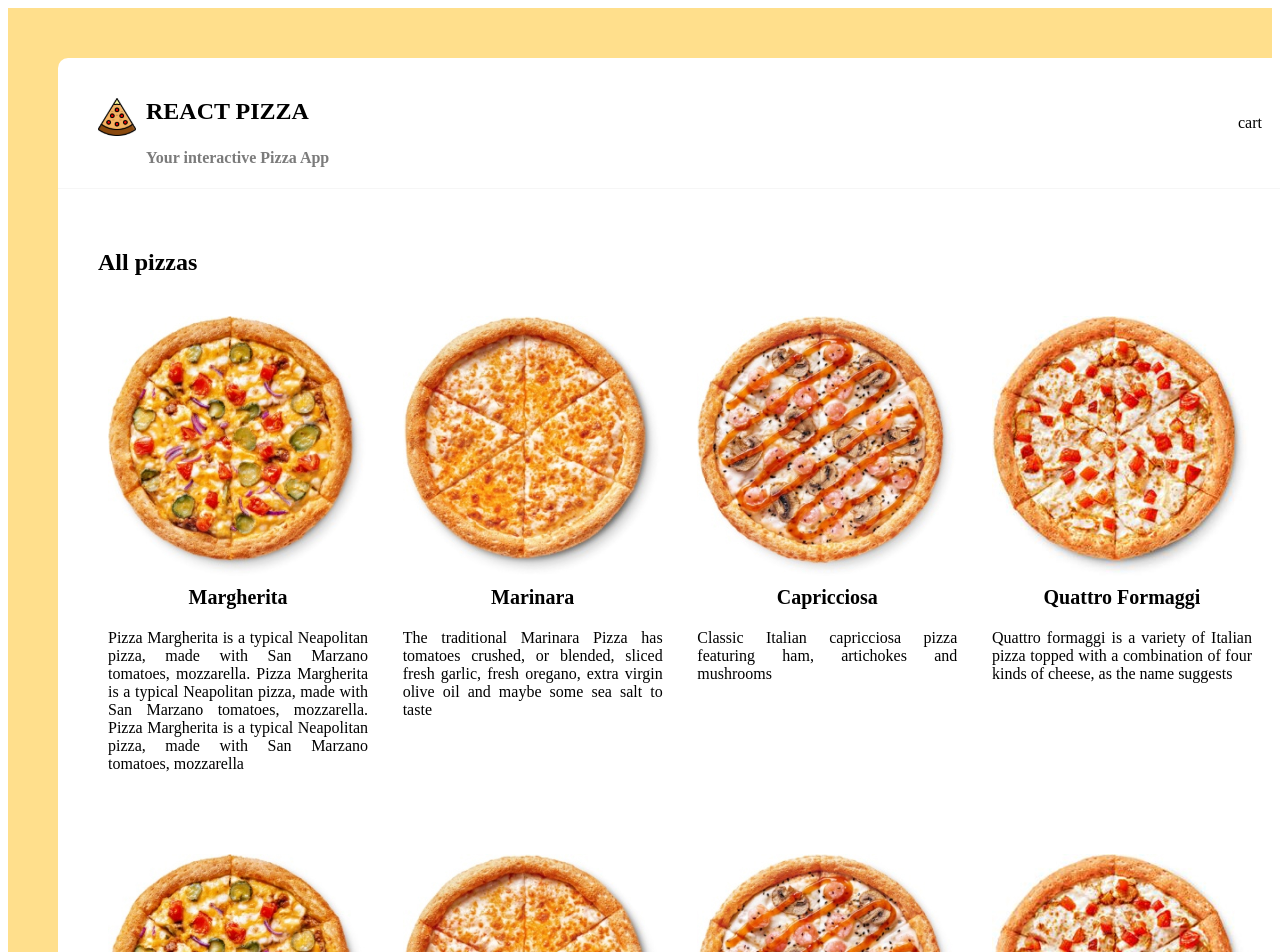
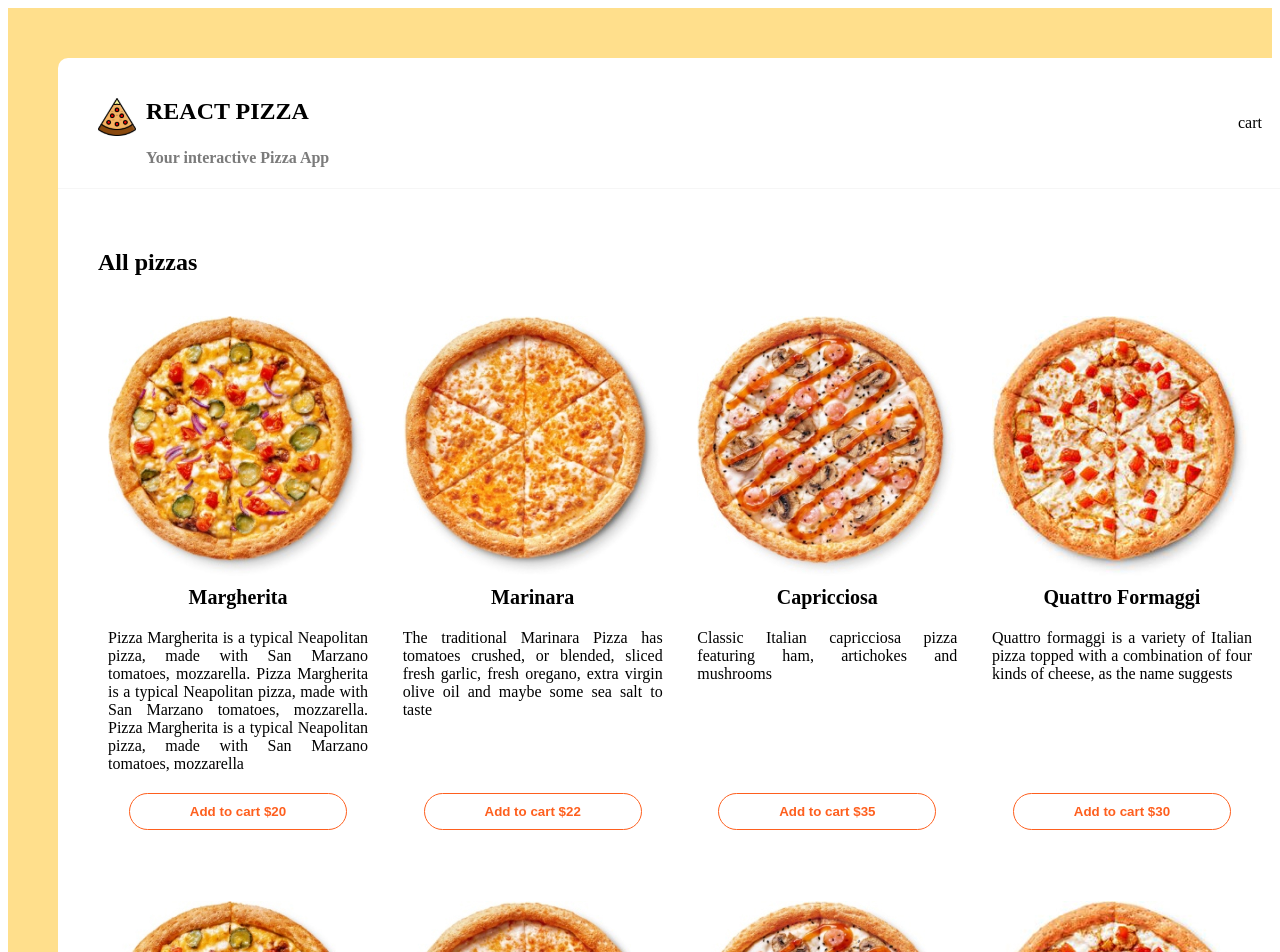
Before and after one commit to olejech/test-tasks, a React (Create React App) app in the folder innoscripta/: page / in a window 1280 px wide. Shown: the top 952 px of the page. Built offline with nearby package versions, Linux system fonts and the light colour scheme; the HTML template or start-up script is replaced by a standard one.

Commit message:
Feature/7gn8kg – button add to cart

```diff
--- /dev/null
+++ b/innoscripta/src/components/Button/index.js
@@ -0,0 +1,17 @@
+import React from 'react'
+import PropTypes from 'prop-types'
+import cn from 'classnames/bind'
+import cls from './styles.module.scss'
+
+const cx = cn.bind(cls)
+
+export const Button = ({ children }) => (
+  <button type="button" className={cx('button')}>{children}</button>
+)
+
+Button.propTypes = {
+  children: PropTypes.arrayOf(PropTypes.oneOfType([
+    PropTypes.string,
+    PropTypes.number,
+  ])).isRequired,
+}
--- /dev/null
+++ b/innoscripta/src/components/Button/styles.module.scss
@@ -0,0 +1,17 @@
+@import 'styles/vars';
+
+.button {
+  padding: 10px 60px;
+  border: 1px solid $primary-color;
+  background: #fff;
+  border-radius: 30px;
+  color: $primary-color;
+  cursor: pointer;
+  font-weight: 600;
+  transition: $duration;
+
+  &:hover {
+    background: $primary-color;
+    color: #fff;
+  }
+}
--- a/innoscripta/src/components/PizzaItem/index.js
+++ b/innoscripta/src/components/PizzaItem/index.js
@@ -1,12 +1,19 @@
 import React from 'react'
 import PropTypes from 'prop-types'
+import { Button } from 'components/Button'
 import cls from './styles.module.scss'
 
-export const PizzaItem = ({ imageUrl, title, description }) => (
+export const PizzaItem = ({
+  imageUrl, title, description, price,
+}) => (
   <div className={cls.card}>
     <img className={cls.image} src={`/images/pizzas/${imageUrl}`} alt={title} />
     <div className={cls.title}>{title}</div>
     <div className={cls.description}>{description}</div>
+    <Button size="sm">
+      Add to cart $
+      {price.dollars}
+    </Button>
   </div>
 )
 
@@ -14,4 +21,5 @@ PizzaItem.propTypes = {
   imageUrl: PropTypes.string.isRequired,
   title: PropTypes.string.isRequired,
   description: PropTypes.string.isRequired,
+  price: PropTypes.exact({ dollars: PropTypes.number, euros: PropTypes.number }).isRequired,
 }
--- a/innoscripta/src/components/PizzaItem/styles.module.scss
+++ b/innoscripta/src/components/PizzaItem/styles.module.scss
@@ -16,11 +16,11 @@
   margin-bottom: 10px;
   font-size: 20px;
   font-weight: 600;
-  text-align: center  ;
+  text-align: center;
 }
 
 .description {
   flex-grow: 1;
-  margin: 10px;
+  margin: 10px 10px 20px;
   text-align: justify;
 }
--- a/innoscripta/src/layouts/MainLayout/styles.module.scss
+++ b/innoscripta/src/layouts/MainLayout/styles.module.scss
@@ -71,6 +71,14 @@
   flex-grow: 1;
   padding: 40px;
   background: #fff;
+
+
+  @include mq(md) {
+    padding: $padding-md;
+  }
+  @include mq(sm) {
+    padding: $padding-sm;
+  }
 }
 
 .footer {
--- a/innoscripta/src/styles/vars.scss
+++ b/innoscripta/src/styles/vars.scss
@@ -9,3 +9,8 @@ $breakpoints: (
 $padding: 50px;
 $padding-md: 30px;
 $padding-sm: 10px;
+
+$primary-color: #FE5F1E;
+$secondary: #D3D3D3;
+
+$duration: .3s
```
